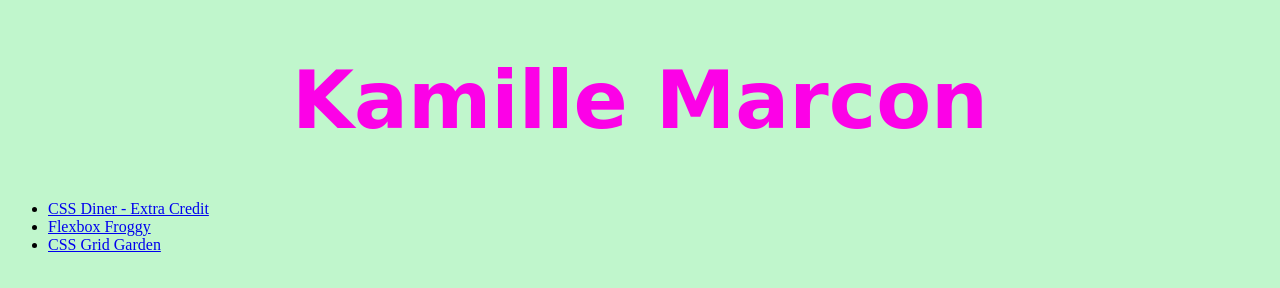
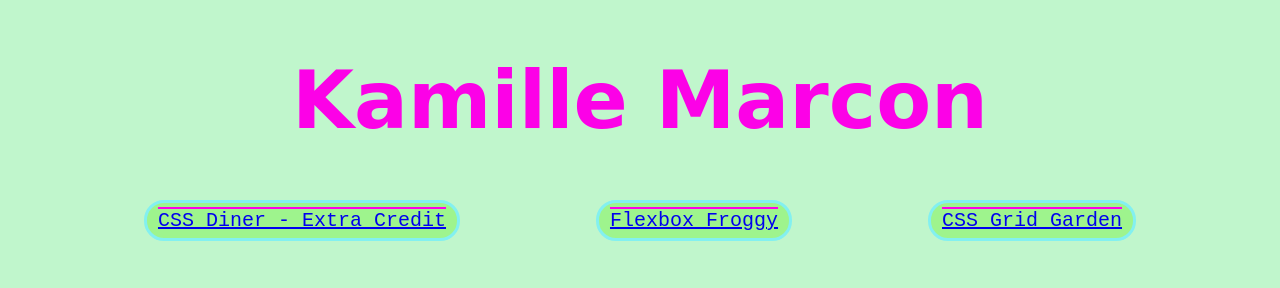
Before and after one commit to kamilleprototype/ifsc-1310, a plain HTML site: page index.html in a window 1280 px wide. Drawn offline with Linux system fonts and the light colour scheme.

Commit message:
edited style of css buttons assignments

```diff
--- a/assets/css/style.css
+++ b/assets/css/style.css
@@ -7,3 +7,31 @@ h1{
 font-family:"Brush Script MT", cursive;
 text-align: center;
 }
+
+ul{
+    padding:0;
+    display:flex;
+    flex-direction: row;
+    justify-content: space-evenly;
+}
+
+ul li{
+    list-style-type:none;
+}
+
+ul li{
+    font-family:'Courier New', 'Courier New', Courier, monospace;
+    text-decoration:overline rgb(252, 1, 231);
+    background-color:rgba(156, 245, 138, 0.945);
+    padding: 6px 11px;
+    border-radius: 20px;
+    border: 3.2px solid #83f0f0;
+    font-size: 20px;
+    transition:2s;
+    box-shadow: 0 8px 9 px rgba(56, 43, 231, 0.945);
+}
+
+header.primary nav a:hover{
+    background-color: rgb(121,102,216,0.7);
+
+}
```
